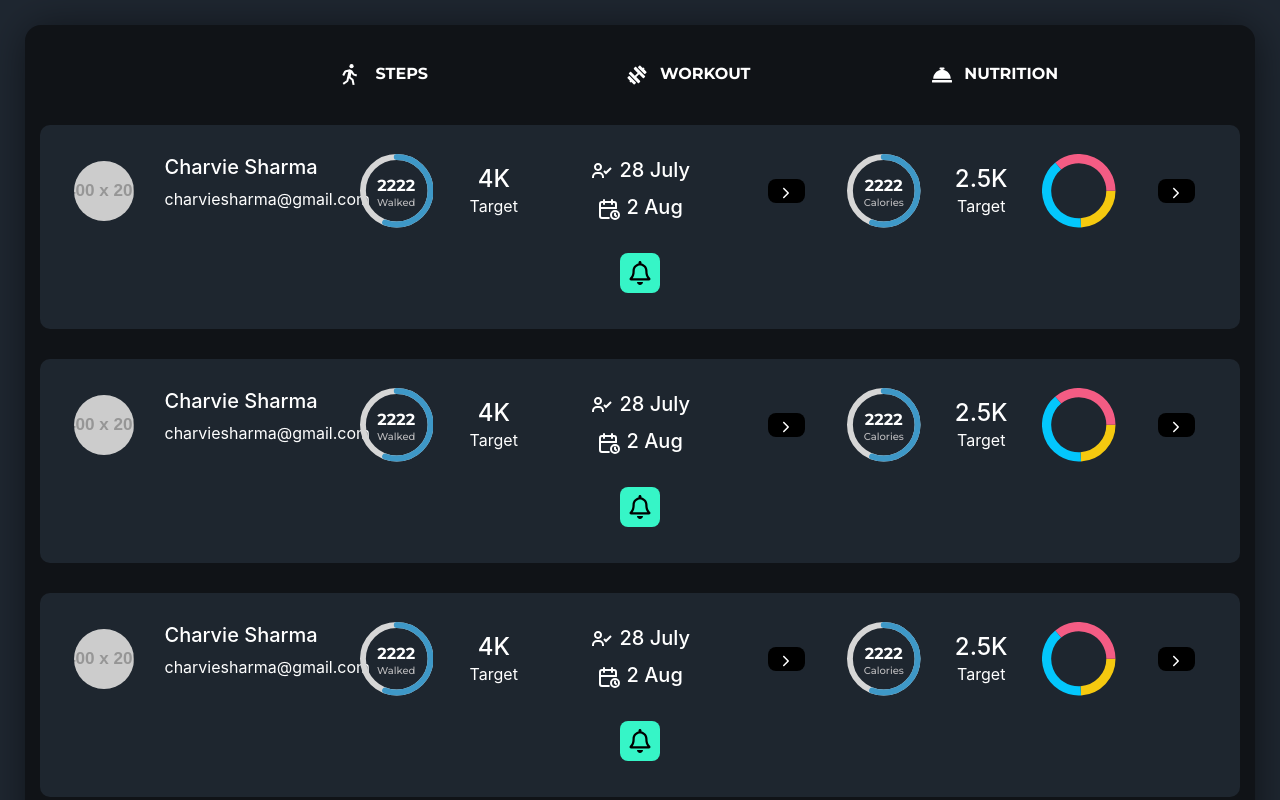
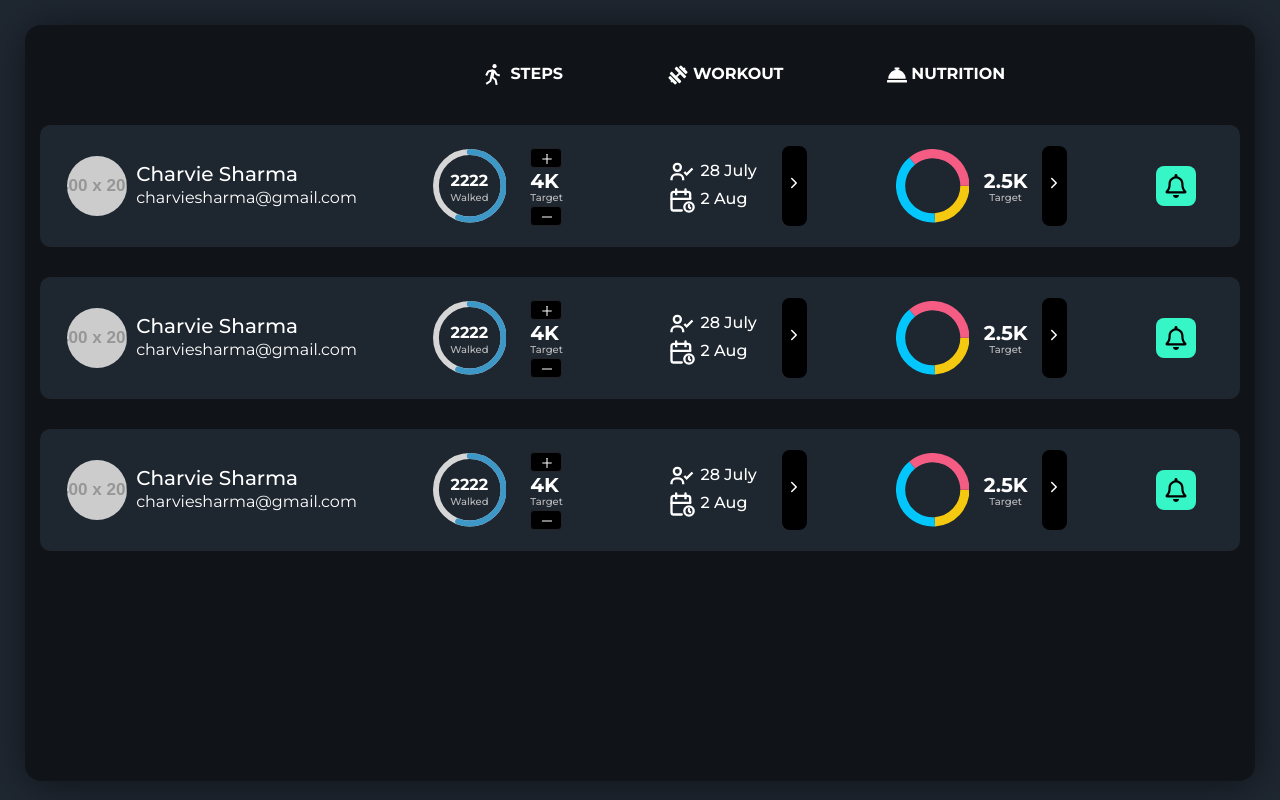
Before and after one commit to muazaqdas/Evolv-Frontend-Challlenge, a React (Create React App) app: page / in a window 1280 px wide. Shown: the top 800 px of the page. Built offline with nearby package versions, Linux system fonts and the light colour scheme.

Commit message:
made reusable components Arrow & CircleBar

```diff
--- /dev/null
+++ b/src/Components/Arrow.js
@@ -0,0 +1,16 @@
+import React from 'react';
+import {IoIosArrowForward} from 'react-icons/io'
+
+function Arrow(){
+    return(
+        <>
+        <div className='col-3'>
+            <div className='arrow-button mx-auto'>
+                <IoIosArrowForward className='arrow'/>
+            </div>
+        </div>
+        </>
+    )
+}
+
+export default Arrow;
--- /dev/null
+++ b/src/Components/CircleBar.js
@@ -0,0 +1,17 @@
+import React from 'react';
+import { CircularProgressbar } from 'react-circular-progressbar';
+import { CircularProgressbarWithChildren } from 'react-circular-progressbar';
+import 'react-circular-progressbar/dist/styles.css';
+
+
+function CircleBar(props){
+    return(
+    <div className='circle-bar col-6'>
+        <CircularProgressbarWithChildren  value={props.value} maxValue={props.maxValue}>
+        <p className='Digits'>{props.digit}</p>
+        <p className='subtitle'>{props.subtitles}</p>
+        </CircularProgressbarWithChildren>
+    </div>)
+}
+
+export default CircleBar;
--- a/src/Components/Dashboard.js
+++ b/src/Components/Dashboard.js
@@ -1,80 +1,80 @@
 import React from 'react';
 import UserData from '../Data/users.json'
 import './styles.css'
+
+import Arrow from './Arrow';
+import CircleBar from './CircleBar';
+
+import {AiOutlinePlus,AiOutlineMinus} from 'react-icons/ai'
+
 import {BiUserCheck,BiWalk} from 'react-icons/bi'
 import {TbCalendarTime} from 'react-icons/tb'
-import {IoIosArrowForward} from 'react-icons/io'
 import {FaRegBell,FaDumbbell,FaConciergeBell} from 'react-icons/fa'
-
-import { CircularProgressbar } from 'react-circular-progressbar';
-import { CircularProgressbarWithChildren } from 'react-circular-progressbar';
-import 'react-circular-progressbar/dist/styles.css';
 
 import { PieChart } from 'react-minimal-pie-chart';
 
 
 
-function Arrow(){
-    return(
-        <>
-        <div className='col-1'>
-            <div className='arrow-button mx-auto w-50'>
-                <IoIosArrowForward className='arrow'/>
-            </div>
-        </div>
-        </>
-    )
-}
 
-function CircleBar(props){
-    return(
-    <div className='circle-bar col-1'>
-        <CircularProgressbarWithChildren  value={props.value} maxValue={props.maxValue}>
-        <p className='Digits'>{props.digit}</p>
-        <p className='subtitle'>{props.subtitles}</p>
-        </CircularProgressbarWithChildren>
-    </div>)
-}
+
+
 
 function Dashboard(){
 
     return(
         <div className='dashboard'>
-            <nav className=' content row d-flex my-3 pb-2'>
+            <nav className=' content row d-flex justify-content-center my-3 pb-2'>
 
-                        <div className='col-2 pe-3'>{" "} </div>
-                        <div className='col-3 pe-3  steps'><BiWalk className='me-2' size={25}/> STEPS</div>
-                        <div className='col-3 pe-3 workout'><FaDumbbell className='me-2 r-icon' size={20}/> WORKOUT</div>
-                        <div className='col-3 pe-3 nutrition'><FaConciergeBell className='me-2' size={20}/> NUTRITION</div>
+                        <div className='col-2 '>{"  "} </div>
+                        <div className='col-2   steps'><BiWalk className='' size={25}/> STEPS</div>
+                        <div className='col-2 workout'><FaDumbbell className=' r-icon' size={20}/> WORKOUT</div>
+                        <div className='col-2  mx-3 nutrition'><FaConciergeBell className='' size={20}/> NUTRITION</div>
+                        <div className='col-4 blank'>{"  "} </div>
             </nav>
 
             {UserData.map((data,index) => {
                 return(
-                    <div key={index} className='userRow row d-flex justify-content-center align-items-center'>
-                        <div className='col-1'>
-                            <div className="user my-3 mx-auto">
+                    <div key={index} className='userRow row d-flex justify-content-between align-items-center'>
+                        {/* ................. */}
+                        <div className='col-3'>
+                            <div className='row d-flex justify-content-center align-items-center'>
+                                <div className='col-3'>
+                                    <div className="user">
                                     </div>
                                 </div>
-                        <div className='col-2 text-start'>
-                            <h5>{data.name}</h5>
-                            <p>{data.email}</p>
+                                <div className='col-9 ps-2 text-start'>
+                                    <h5 className='m-0 p-0'>{data.name}</h5>
+                                    <p className='m-0 p-0'>{data.email}</p>
                                 </div>
+                            </div>
+                        </div>
+                        {/* ............ */}
+                        <div className='col-2'>
+                            <div className='row d-flex justify-content-center align-items-center'>
                                 <CircleBar value={data['steps walked']}  maxValue={4000} digit={data['steps walked']} subtitles={"Walked"}/>
-                        <div className='col-1 justify-content-center align-items-center'>
-                            <h4 className='m-0 p-0'>{data['steps target']}</h4>
-                            <p className='m-0 p-0'>Target</p>
+                                <div className='col-3 justify-content-center align-items-center'>
+
+                                <button className=' btn btn-dark plus-minus'><AiOutlinePlus className='plus' size={14}/></button>
+                                    <h5 className='m-0 p-0 fw700'>{data['steps target']}</h5>
+                                    <p className='m-0 p-0 subtitle'>Target</p>
+                                    <button className='btn btn-dark plus-minus'><AiOutlineMinus className='minus' size={14}/></button>
                                 </div>
-                        <div className='col-2 date justify-content-center align-items-center'>
-                            <h5 className='pt-1 pb-1 justify-content-center align-items-center'><BiUserCheck size={24}/>  {data.performedDate}</h5>
-                            <h5 className='justify-content-center align-items-center'><TbCalendarTime size={24}/>  {data.scheduledDate}</h5>
                             </div>
-                        <Arrow/>
-                        <CircleBar value={data.calorieIntake}  maxValue={4000} digit={data.calorieIntake} subtitles={"Calories"}/>
-                        <div className='col-1'>
-                            <h4 className='m-0 p-0'>{data.calorieTarget}</h4>
-                            <p className='m-0 p-0'>Target</p>
                         </div>
-                        <div className='col-1'>
+                        {/* ................ */}
+                        <div className='col-2'>
+                            <div className='row d-flex justify-content-center align-items-center'>
+                                <div className='col-7 text-start date justify-content-center align-items-center'>
+                                    <h5 className='p-0 m-0 '><BiUserCheck className='p-0 m-0' size={28}/>  {data.performedDate}</h5>
+                                    <h5 className='p-0 m-0 '><TbCalendarTime className='p-0 m-0' size={28}/>  {data.scheduledDate}</h5>
+                                </div>
+                                <Arrow />
+                            </div>
+                        </div>
+                        {/* ................. */}
+                        <div className='col-2'>
+                            <div className='row d-flex justify-content-center align-items-center'>
+                                <div className='col-6'>
                                 <PieChart
                                     lineWidth={25}
                                     data={[
@@ -84,7 +84,15 @@ function Dashboard(){
                                     ]}
                                     />
                                 </div>
+                                <div className='col-3 m-0 p-0'>
+                                    <h5 className='m-0 p-0 fw700'>{data.calorieTarget}</h5>
+                                    <p className='m-0 p-0 subtitle'>Target</p>
+                                </div>
                                 <Arrow/>
+
+                            </div>
+                        </div>
+                        {/* .............. */}
                         <div className=' col-1 justify-conten-center align-items-center'>
                             <FaRegBell className='bell-icon p-2 my-3 justify-conten-center align-items-center' size={40}/>
                         </div>
--- a/src/Components/styles.css
+++ b/src/Components/styles.css
@@ -1,3 +1,6 @@
+.fw700{
+    font-weight: 700;
+}
 .dashboard{
     left: 25px;
     top: 53px;
@@ -13,12 +16,12 @@
     padding: 20px 15px;
 }
 .user {
-    position: relative;
     justify-content: center;
     align-items: center;
     text-align: center;
     width:60px;
     height: 60px;
+    padding: 6px;
     border-radius: 50%;
     background-repeat: no-repeat;
     background-position: center center;
@@ -30,11 +33,9 @@
 }
 .Digits{
     font-size: 16px;
-    font-family: 'Montserrat', sans-serif;
     font-weight: 700;
 }
 .subtitle{
-    font-family: 'Montserrat';
     font-style: normal;
     font-weight: 500;
     font-size: 10px;
@@ -51,18 +52,38 @@
     display: inline-block;
     vertical-align: middle;
 }
+.date h5{
+    font-size: 16px;
+}
 .arrow{
     position: relative;
     top: 30%;
 }
 .arrow-button{
+    height: 80px;
     background-color: #000;
     border-radius: 8px;
 }
 .r-icon{
     transform: rotate(-45deg);
 }
-
+.plus-minus{
+    background-color: #000;
+    text-align: center;
+    justify-content: center;
+    align-items: center;
+    height: 20px;
+    width: 32px;
+    border-radius: 4px;
+}
+.plus-minus .plus,.minus{
+    display: flex;
+    bottom: 50%;
+    right: 50%;
+    justify-content: center;
+    align-items: center;
+    position: relative;
+}
 .bell-icon{
     background: #36F5C7;
     border-radius: 8px;
--- a/src/index.css
+++ b/src/index.css
@@ -1,7 +1,7 @@
 body {
   margin: 0;
   padding: 25px;
-  font-family: -apple-system, BlinkMacSystemFont, 'Segoe UI', 'Roboto', 'Oxygen',
+  font-family: 'Montserrat', sans-serif, -apple-system, BlinkMacSystemFont, 'Segoe UI', 'Roboto', 'Oxygen',
     'Ubuntu', 'Cantarell', 'Fira Sans', 'Droid Sans', 'Helvetica Neue',
     sans-serif;
   -webkit-font-smoothing: antialiased;
```
Lines whose indentation alone changed are shown as unchanged.
